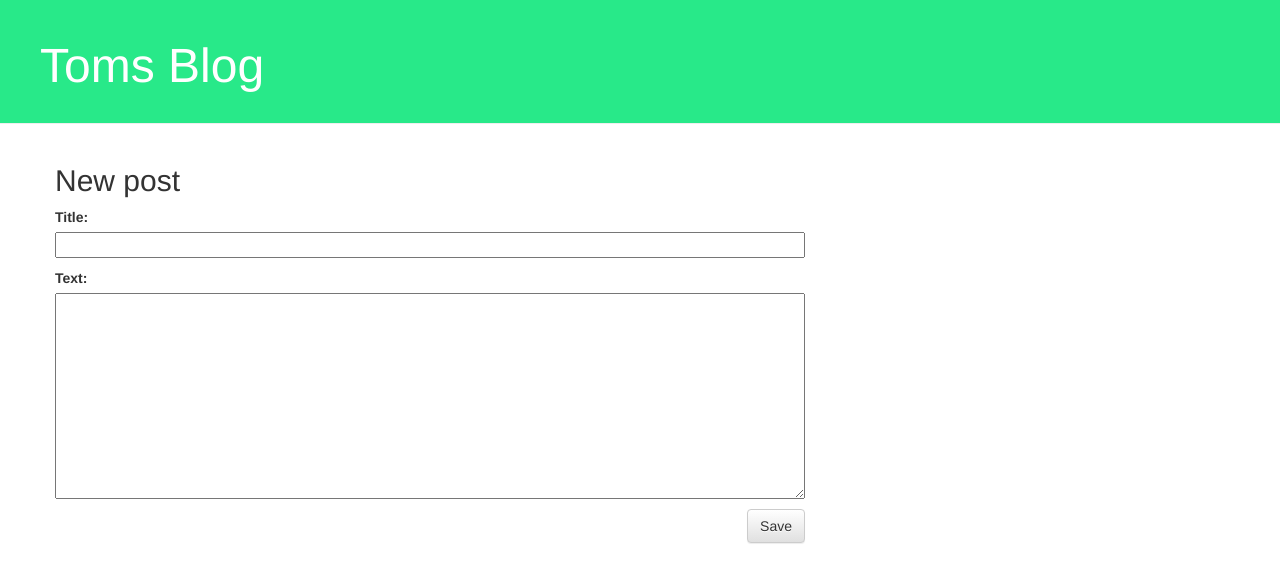
After one commit to tomhmoses/pwa, a Django app: page /post/new/ in a window 1280 px wide. The commit adds this page. Shown: the top 583 px of the page. Run offline with Django 3.2, Linux system fonts and the light colour scheme; some libraries are stand-ins or nearby versions.

Commit message:
Added views to create/edit blog posts

```diff
--- /dev/null
+++ b/blog/forms.py
@@ -0,0 +1,10 @@
+from django import forms
+
+from .models import Post
+
+
+class PostForm(forms.ModelForm):
+
+    class Meta:
+        model = Post
+        fields = ('title', 'text',)
--- a/blog/templates/blog/base.html
+++ b/blog/templates/blog/base.html
@@ -11,6 +11,11 @@
 
 <body>
     <div class="page-header">
+        {% if user.is_authenticated %}
+            <a href="{% url 'post_new' %}" class="top-menu">
+                <span class="glyphicon glyphicon-plus"></span>
+            </a>
+        {% endif %}
         <h1><a href="/">Toms Blog</a></h1>
     </div>
     <div class="content container">
--- a/blog/templates/blog/post_detail.html
+++ b/blog/templates/blog/post_detail.html
@@ -7,6 +7,11 @@
                 {{ post.published_date }}
             </div>
         {% endif %}
+        {% if user.is_authenticated %}
+            <a class="btn btn-default" href="{% url 'post_edit' pk=post.pk %}">
+                <span class="glyphicon glyphicon-pencil"></span>
+            </a>
+        {% endif %}
         <h2>{{ post.title }}</h2>
         <p>{{ post.text|linebreaksbr }}</p>
     </div>
--- /dev/null
+++ b/blog/templates/blog/post_edit.html
@@ -0,0 +1,9 @@
+{% extends 'blog/base.html' %}
+
+{% block content %}
+    <h2>New post</h2>
+    <form method="POST" class="post-form">{% csrf_token %}
+        {{ form.as_p }}
+        <button type="submit" class="save btn btn-default">Save</button>
+    </form>
+{% endblock %}
--- a/blog/urls.py
+++ b/blog/urls.py
@@ -4,4 +4,6 @@ from . import views
 urlpatterns = [
     path('', views.post_list, name='post_list'),
     path('post/<int:pk>/', views.post_detail, name='post_detail'),
+    path('post/new/', views.post_new, name='post_new'),
+    path('post/<int:pk>/edit/', views.post_edit, name='post_edit'),
 ]
--- a/blog/views.py
+++ b/blog/views.py
@@ -1,6 +1,7 @@
-from django.shortcuts import render, get_object_or_404
+from django.shortcuts import render, get_object_or_404, redirect
 from django.utils import timezone
 from .models import Post
+from .forms import PostForm
 
 # Create your views here.
 
@@ -13,3 +14,32 @@ def post_list(request):
 def post_detail(request, pk):
     post = get_object_or_404(Post, pk=pk)
     return render(request, 'blog/post_detail.html', {'post': post})
+
+
+def post_new(request):
+    if request.method == "POST":
+        form = PostForm(request.POST)
+        if form.is_valid():
+            post = form.save(commit=False)
+            post.author = request.user
+            post.published_date = timezone.now()
+            post.save()
+            return redirect('post_detail', pk=post.pk)
+    else:
+        form = PostForm()
+    return render(request, 'blog/post_edit.html', {'form': form})
+
+
+def post_edit(request, pk):
+    post = get_object_or_404(Post, pk=pk)
+    if request.method == "POST":
+        form = PostForm(request.POST, instance=post)
+        if form.is_valid():
+            post = form.save(commit=False)
+            post.author = request.user
+            post.published_date = timezone.now()
+            post.save()
+            return redirect('post_detail', pk=post.pk)
+    else:
+        form = PostForm(instance=post)
+    return render(request, 'blog/post_edit.html', {'form': form})
```
